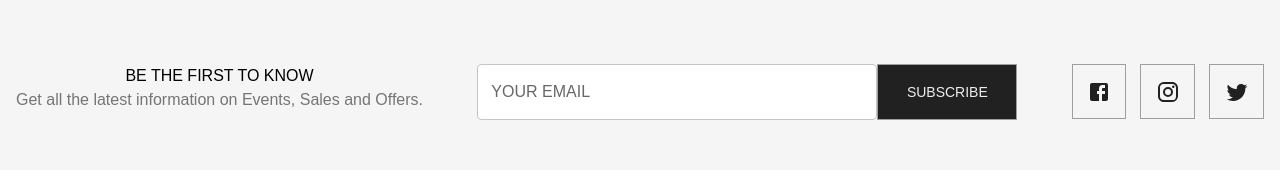
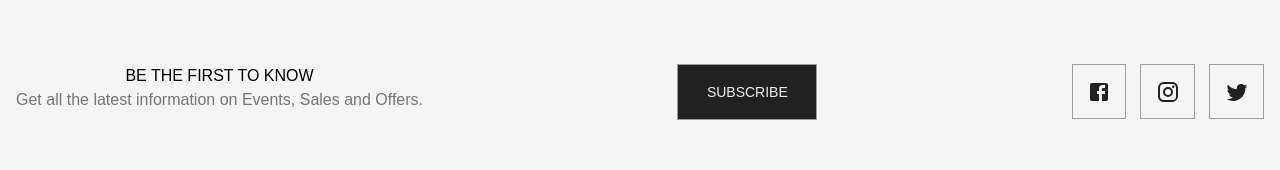
Before and after one commit to sanil011/watch-store, a Next.js app: page / in a window 1280 px wide. Shown: the part 2786-2956 px from the top of the page. Built offline with nearby package versions, Linux system fonts and the light colour scheme.

Commit message:
remove input in footer

```diff
--- a/src/component/footer.js
+++ b/src/component/footer.js
@@ -29,7 +29,7 @@ const Footer = () => {
                     <Typography color={"grey.main"}>Get all the latest information on Events, Sales and Offers.</Typography>
                 </div>
                 <div>
-                    <TextField sx={{ backgroundColor: "#fff", width: "25em", marginRight: "0em" }} label={"YOUR EMAIL"} />
+                    {/* <TextField sx={{ backgroundColor: "#fff", width: "25em", marginRight: "0em" }} label={"YOUR EMAIL"} /> */}
                     <Button
                         variant="outlined"
                         sx={{
```
